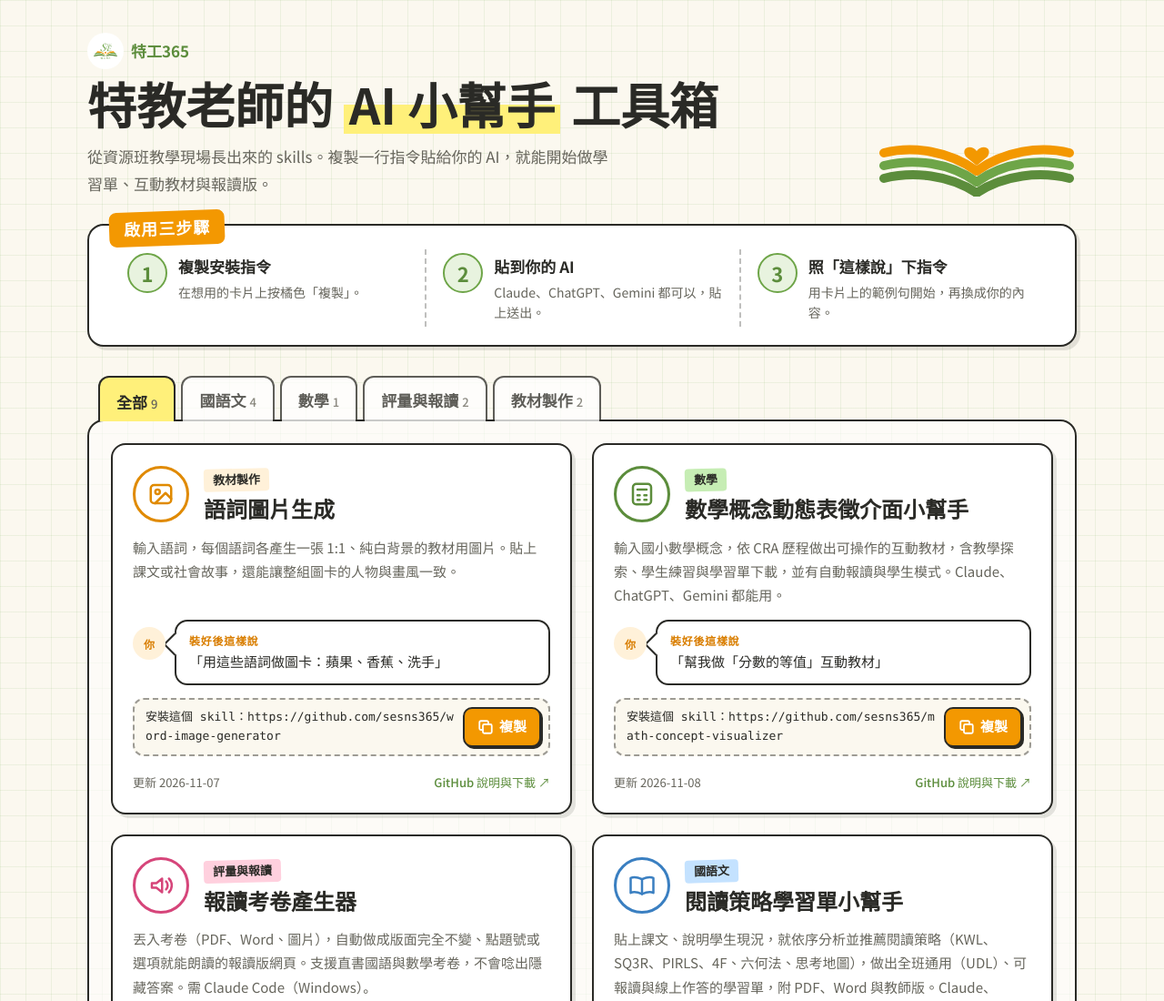
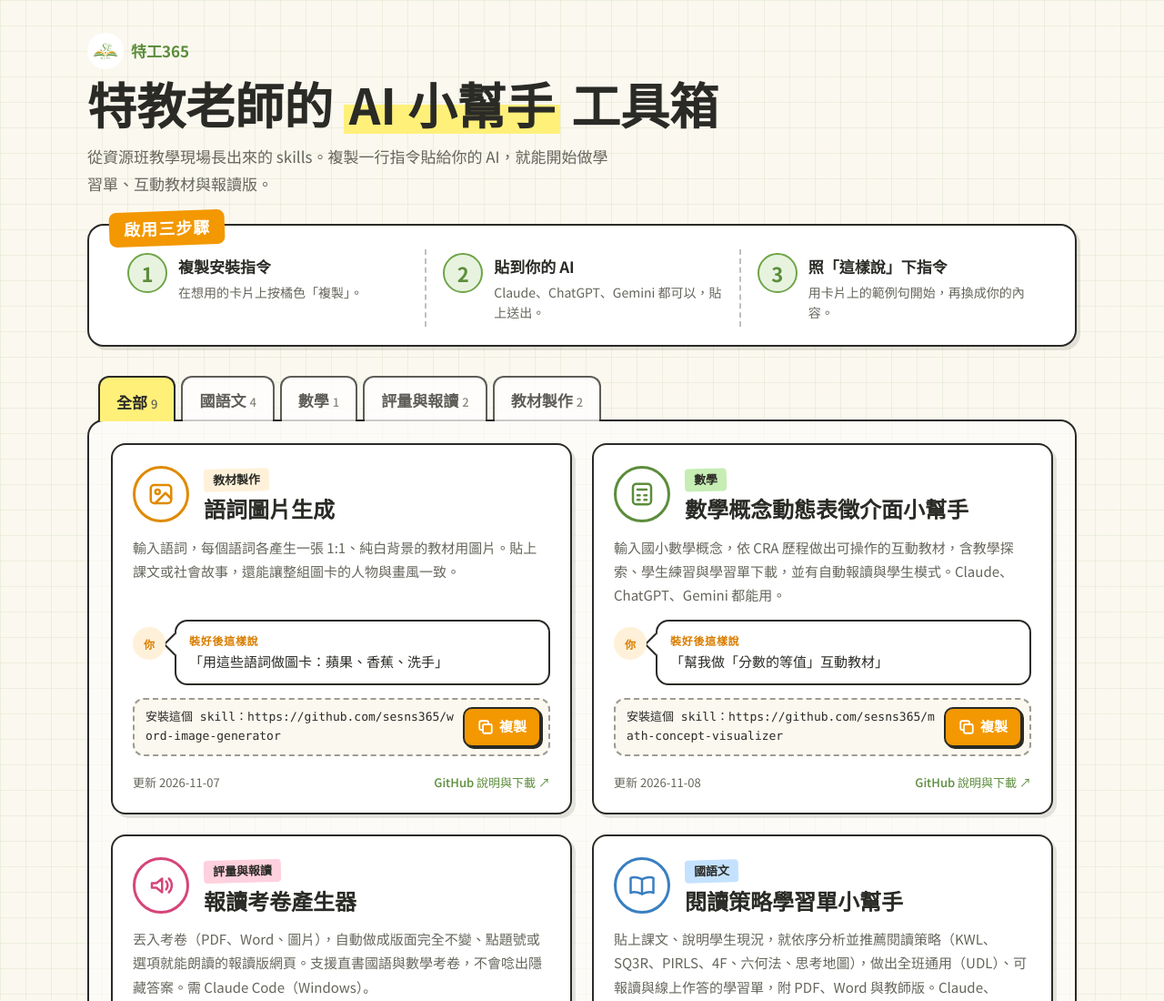
Before and after one commit to sesns365/skills, a plain HTML site: page index.html in a window 1280 px wide. Shown: the top 1100 px of the page at 91% size. Drawn offline with Linux system fonts and the light colour scheme; a web font is replaced by a local one.

Commit message:
移除頁首右上書頁色帶
Co-Authored-By: Claude Opus 5.5 <noreply@anthropic.com>
Claude-Session: https://claude.ai/code/session_013gxeH9iXmMw6aSxoyDEewk

```diff
--- a/index.html
+++ b/index.html
@@ -37,13 +37,12 @@
   .hl{white-space:nowrap;background:linear-gradient(transparent 52%,var(--hl-yellow) 52%,var(--hl-yellow) 92%,transparent 92%);padding:0 .1em}
 
   /* 頁首：書頁色帶 */
-  header{display:grid;grid-template-columns:1fr auto;gap:20px;align-items:end}
+  header{display:grid;grid-template-columns:1fr;gap:20px;align-items:end}
   .brand{display:flex;align-items:center;gap:8px;font-family:var(--font-hand);font-weight:700;color:var(--green);font-size:17px}
   .brand img{width:40px;height:40px;background:#fff;border-radius:50%;padding:2px}
   h1{font-family:var(--font-hand);font-size:clamp(34px,5.6vw,54px);line-height:1.2;margin:6px 0 10px;font-weight:700;text-wrap:balance}
   .lead{margin:0;color:var(--muted);max-width:34em;font-size:17px}
-  .pages{width:220px;height:auto}
-  @media (max-width:720px){header{grid-template-columns:1fr}.pages{display:none}}
+  @media (max-width:720px){header{grid-template-columns:1fr}}
 
   /* 啟用三步驟：任務卡 */
   .mission{background:var(--surface);border:2px solid var(--line);border-radius:18px;box-shadow:var(--shadow);position:relative;padding:26px 24px 20px}
@@ -113,16 +112,6 @@
       <h1>特教老師的 <span class="hl">AI 小幫手</span> 工具箱</h1>
       <p class="lead">從資源班教學現場長出來的 skills。複製一行指令貼給你的 AI，就能開始做學習單、互動教材與報讀版。</p>
     </div>
-    <!-- 書頁色帶：取自特工365 書本意象 -->
-    <svg class="pages" viewBox="0 0 220 120" aria-hidden="true">
-      <path d="M110 92 C80 70 40 64 8 72" fill="none" stroke="#f39801" stroke-width="10" stroke-linecap="round"/>
-      <path d="M110 92 C140 70 180 64 212 72" fill="none" stroke="#f39801" stroke-width="10" stroke-linecap="round"/>
-      <path d="M110 104 C80 82 40 78 8 86" fill="none" stroke="#6ea548" stroke-width="10" stroke-linecap="round"/>
-      <path d="M110 104 C140 82 180 78 212 86" fill="none" stroke="#6ea548" stroke-width="10" stroke-linecap="round"/>
-      <path d="M110 116 C80 96 40 92 8 100" fill="none" stroke="#5c8d3c" stroke-width="10" stroke-linecap="round"/>
-      <path d="M110 116 C140 96 180 92 212 100" fill="none" stroke="#5c8d3c" stroke-width="10" stroke-linecap="round"/>
-      <path d="M110 70 c-6-8-18-4-12 6l12 10 12-10c6-10-6-14-12-6z" fill="#f39801"/>
-    </svg>
   </header>
 
   <section class="mission" aria-label="啟用三步驟">
```
